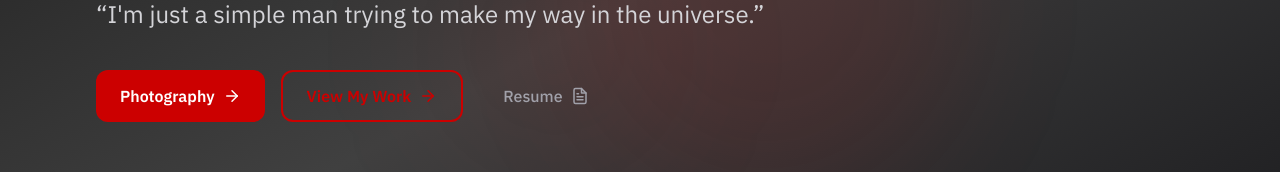
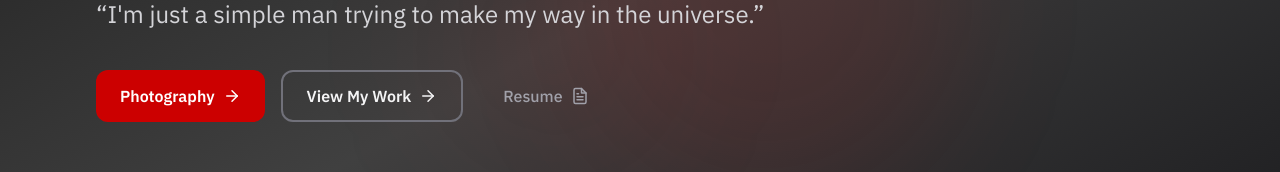
Before and after one commit to cmarqc/cmarq-web, a Next.js app: page / in a window 1280 px wide. Shown: the part 439-611 px from the top of the page. Built offline with nearby package versions, Linux system fonts and the light colour scheme; no server answers.

Commit message:
feat: enhance project link styling in HeroSection for improved UX

```diff
--- a/components/home/HeroSection.tsx
+++ b/components/home/HeroSection.tsx
@@ -104,7 +104,10 @@ export function HeroSection() {
               Photography
               <FiArrowRight size={18} />
             </Link>
-            <Link href="/projects" className="btn-secondary text-base">
+            <Link
+              href="/projects"
+              className="inline-flex items-center gap-2 px-6 py-3 border-2 border-zinc-400 dark:border-zinc-500 text-zinc-800 dark:text-zinc-100 hover:bg-brand hover:border-brand hover:text-white dark:hover:border-brand dark:hover:text-white font-semibold rounded-xl transition-all duration-200 active:scale-95 text-base"
+            >
               View My Work
               <FiArrowRight size={18} />
             </Link>
```
